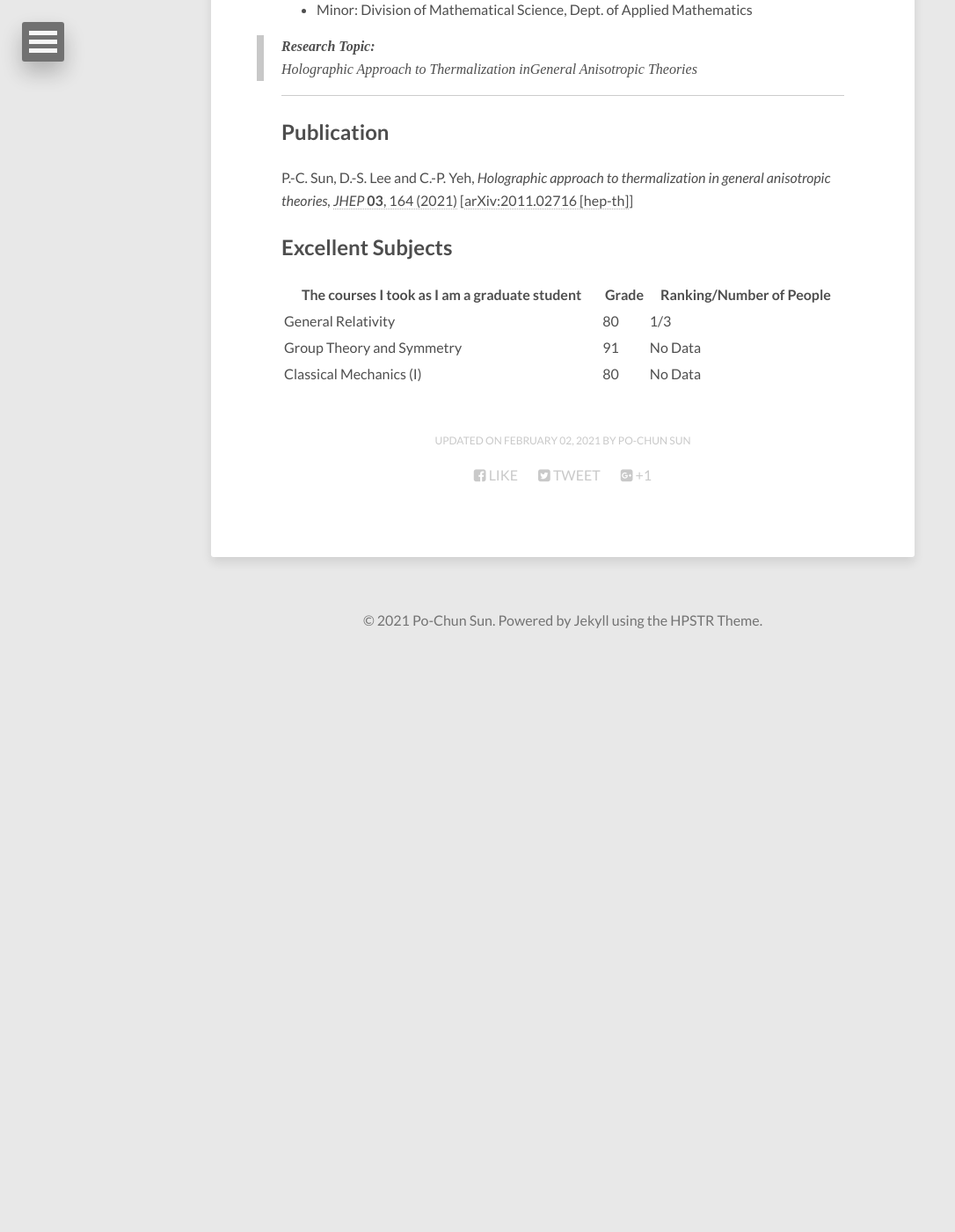
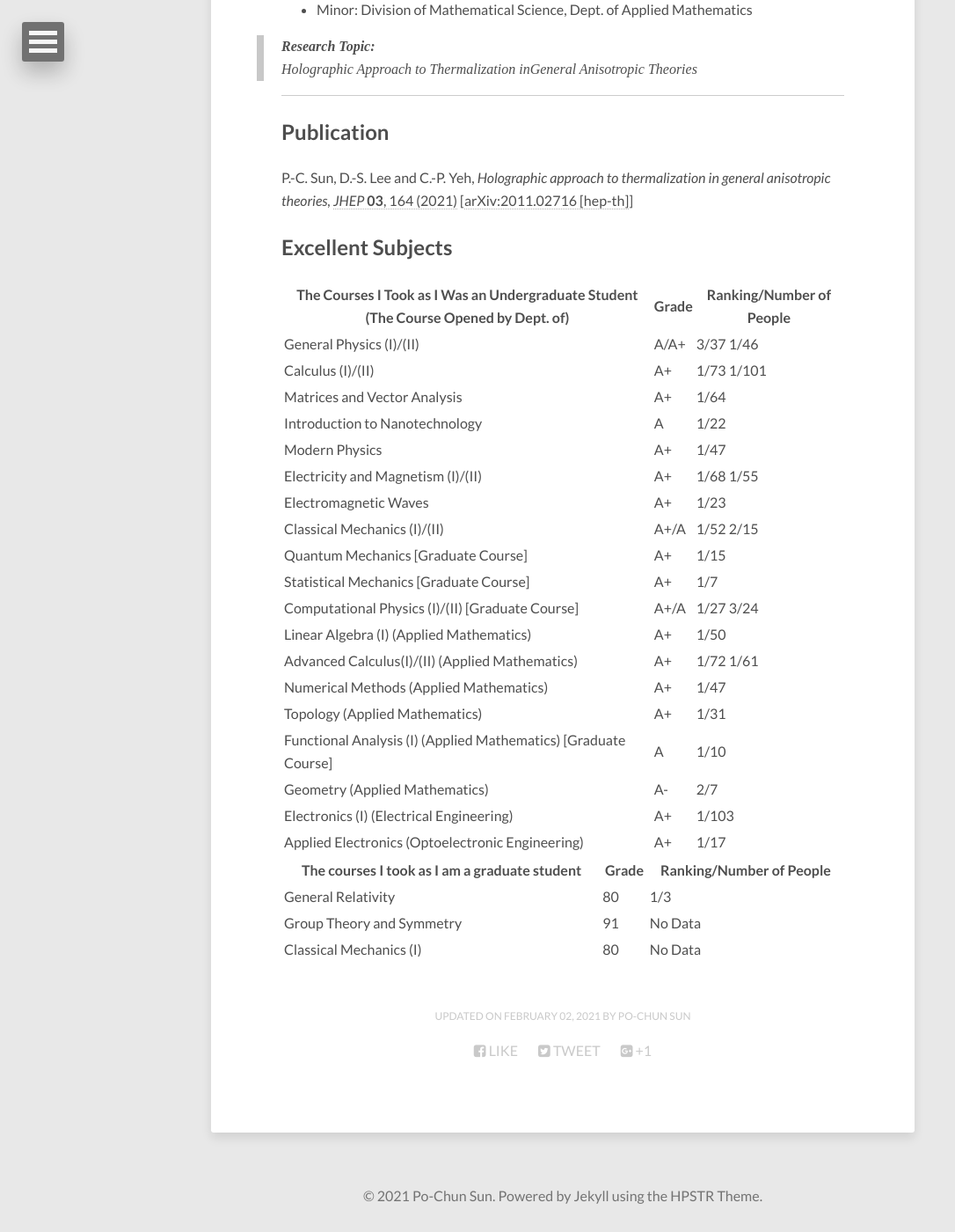
Before and after one commit to pochunsun/pochunsun.github.io, a Jekyll site: the page built from about/index.md, in a window 1280 px wide and 1400 px high, scrolled down 816 px. Shown: the whole window at 88% size, without its empty margins (0-1086 px from the left). Built offline with Jekyll 4.4.1, drawn with Linux system fonts in a browser that asks for light colours; nearby versions of some CDN libraries; before the commit the page ends 1562 px from its top, so only the background shows below that.

Commit message:
Update index.md

```diff
--- a/about/index.md
+++ b/about/index.md
@@ -29,6 +29,29 @@
 
 ## Excellent Subjects
 
+| The Courses I Took as I Was an Undergraduate Student (The Course Opened by Dept. of)        |  Grade |  Ranking/Number of People  |
+| ------------------------------------------------------------------------------------------- | ------ | -------------------------- |
+|General Physics (I)/(II)                                                                     |  A/A+  |  3/37  1/46                |
+|Calculus (I)/(II)                                                                            |A+      |  1/73   1/101              |
+|Matrices and Vector Analysis                                                                 | A+     | 1/64                       |
+|Introduction to Nanotechnology                                                               | A      | 1/22                       |
+|Modern Physics                                                                               |  A+    | 1/47                       |
+|Electricity and Magnetism (I)/(II)                                                           | A+     | 1/68   1/55                |
+|Electromagnetic Waves                                                                        | A+     | 1/23                       |
+|Classical Mechanics (I)/(II)                                                                 |  A+/A  | 1/52  2/15                 |
+|Quantum Mechanics [Graduate Course]                                                          | A+     | 1/15                       |
+|Statistical Mechanics [Graduate Course]                                                      | A+     | 1/7                        |
+|Computational Physics (I)/(II) [Graduate Course]                                             | A+/A   | 1/27    3/24               |
+|Linear Algebra (I) (Applied Mathematics)                                                     | A+     | 1/50                       |
+|Advanced Calculus(I)/(II) (Applied Mathematics)                                              | A+     | 1/72  1/61                 |
+|Numerical Methods (Applied Mathematics)                                                      | A+     | 1/47                       |
+|Topology (Applied Mathematics)                                                               | A+     | 1/31                       |
+|Functional Analysis (I) (Applied Mathematics) [Graduate Course]                              | A      | 1/10                       |
+|Geometry (Applied Mathematics)                                                               | A-     | 2/7                        |
+|Electronics (I) (Electrical Engineering)                                                     | A+     |   1/103                    |
+|Applied Electronics (Optoelectronic Engineering)                                             | A+     |  1/17                      |
+
+
 |The courses I took as I am a graduate student |  Grade  |   Ranking/Number of People  |
 | -------------------------------------------- | ------- | --------------------------- |
 |General Relativity                            |  80     | 1/3                         |
```
